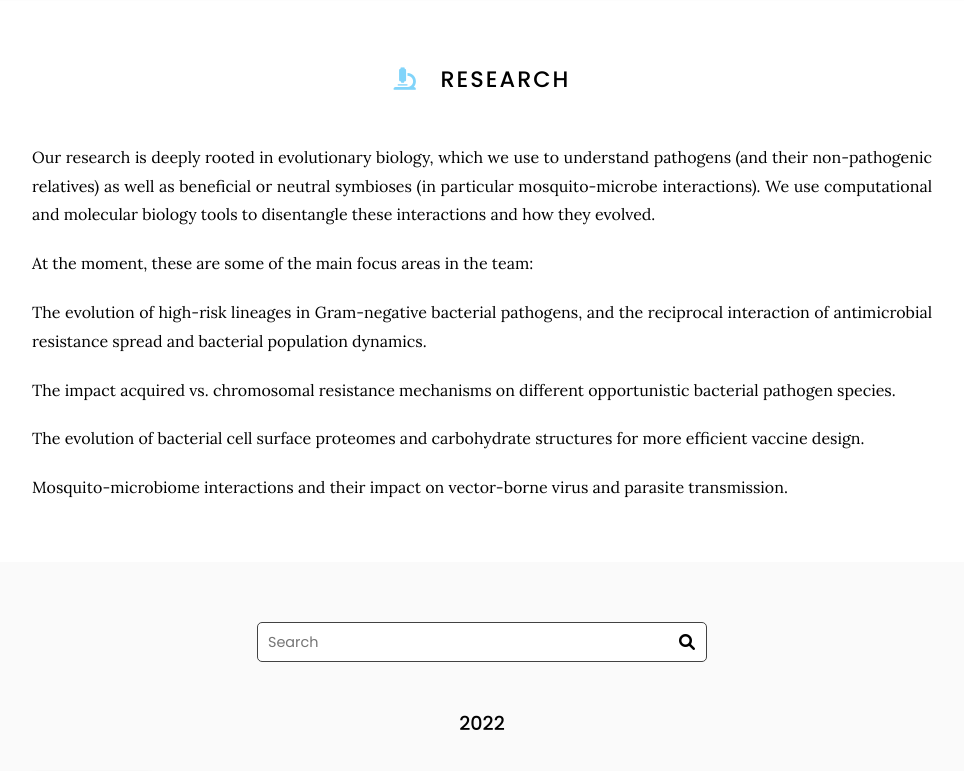
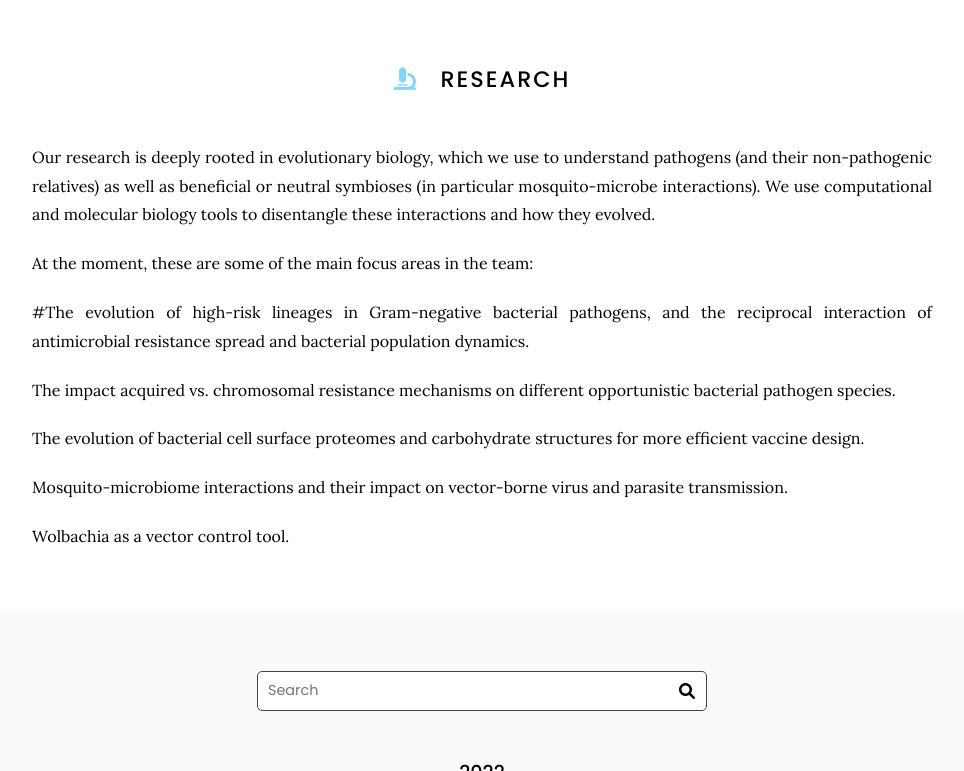
Before and after one commit to Evo-MInt/MicGen-lab-website, a Jekyll site: the page built from research/index.md, in a window 1280 px wide and 900 px high, cut to the strip 114-885 px from the top of the window. Shown: the whole strip, without its empty margins (158-1122 px from the left). Built offline with Jekyll 4.4.1, drawn with Linux system fonts in a browser that asks for light colours.

Commit message:
Update index.md

```diff
--- a/research/index.md
+++ b/research/index.md
@@ -11,13 +11,15 @@ Our research is deeply rooted in evolutionary biology, which we use to understan
 
 At the moment, these are some of the main focus areas in the team:
 
-The evolution of high-risk lineages in Gram-negative bacterial pathogens, and the reciprocal interaction of antimicrobial resistance spread and bacterial population dynamics.
+#The evolution of high-risk lineages in Gram-negative bacterial pathogens, and the reciprocal interaction of antimicrobial resistance spread and bacterial population dynamics.
 
 The impact acquired vs. chromosomal resistance mechanisms on different opportunistic bacterial pathogen species.
 
 The evolution of bacterial cell surface proteomes and carbohydrate structures for more efficient vaccine design.
 
 Mosquito-microbiome interactions and their impact on vector-borne virus and parasite transmission.
+
+Wolbachia as a vector control tool.
 
 {% include section.html %}
 
```
